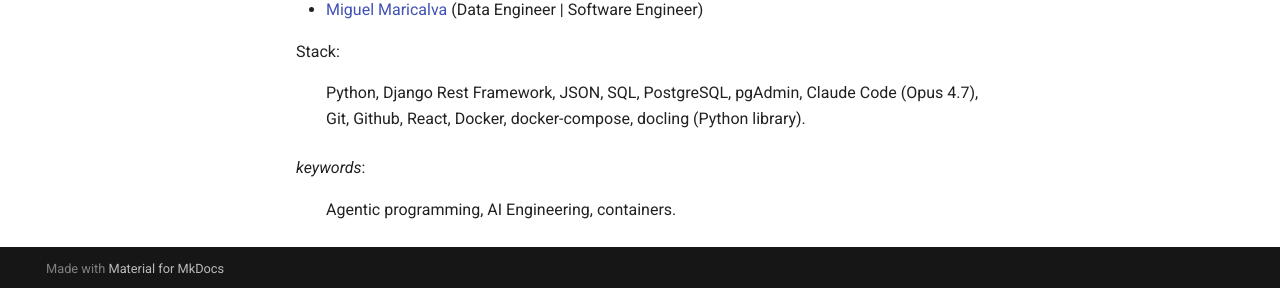
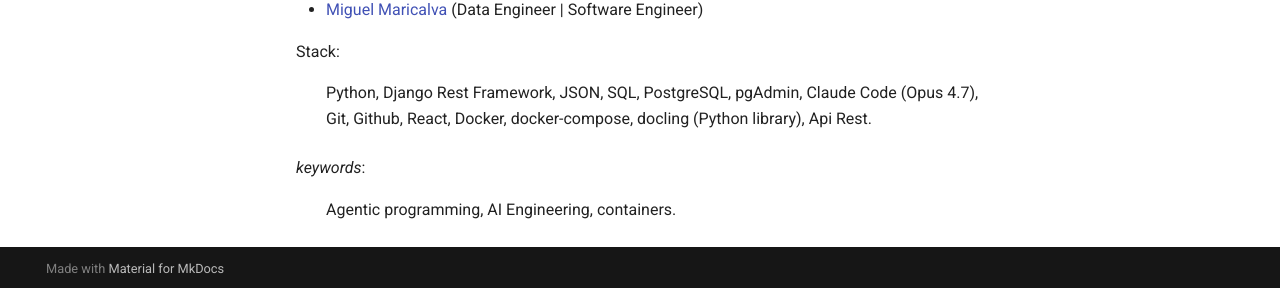
Before and after one commit to rayniel95/rayniel95.github.io, an MkDocs documentation site: the page built from docs/work_experience/dkl/applus_poc.md, in a window 1280 px wide and 900 px high, scrolled down 1432 px. Shown: the part 609-897 px from the top of the window. Built offline with MkDocs 1.6.1 and Material for MkDocs 9.7.7, drawn with Linux system fonts in a browser that asks for light colours.

Commit message:
docs(work_experience): add 'Api Rest' to technology stack in multiple project documentation

```diff
--- a/docs/work_experience/dkl/applus_poc.md
+++ b/docs/work_experience/dkl/applus_poc.md
@@ -48,7 +48,7 @@ This project involved developing a proof-of-concept (POC) web platform for the a
 - [Miguel Maricalva](https://www.linkedin.com/in/miguelmaricalva/) (Data Engineer | Software Engineer)
 
 Stack:
-: Python, Django Rest Framework, JSON, SQL, PostgreSQL, pgAdmin, Claude Code (Opus 4.7), Git, Github, React, Docker, docker-compose, docling (Python library).
+: Python, Django Rest Framework, JSON, SQL, PostgreSQL, pgAdmin, Claude Code (Opus 4.7), Git, Github, React, Docker, docker-compose, docling (Python library), Api Rest.
 <!-- extend the keywords section -->
 *keywords*:
 : Agentic programming, AI Engineering, containers.
```
Also changed, not shown: docs/work_experience/datamart/bci_pagos.md (+1 -1 lines), docs/work_experience/datamart/bci_pyme_pj.md (+1 -1 lines), docs/work_experience/datamart/payroll_advance.md (+1 -1 lines).
